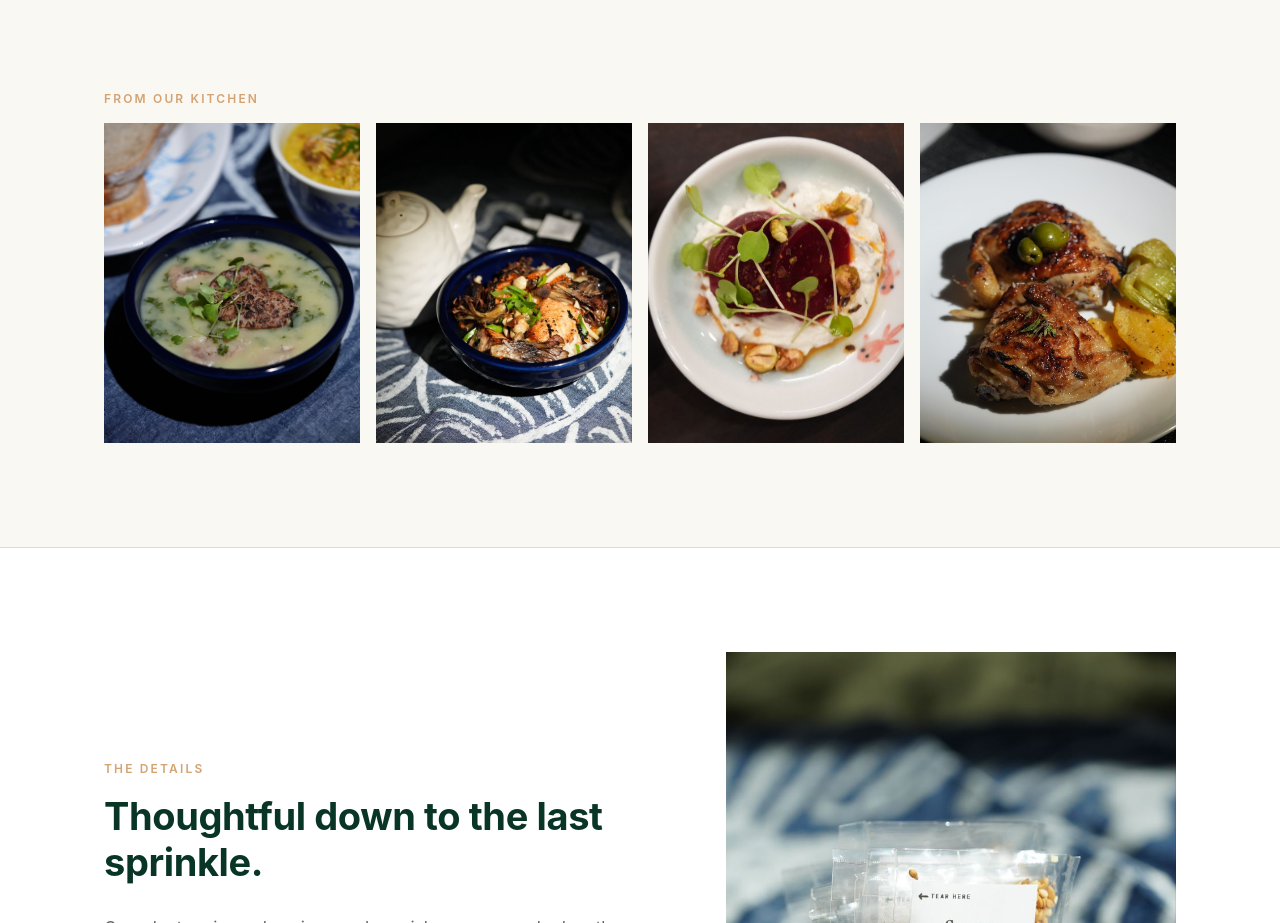
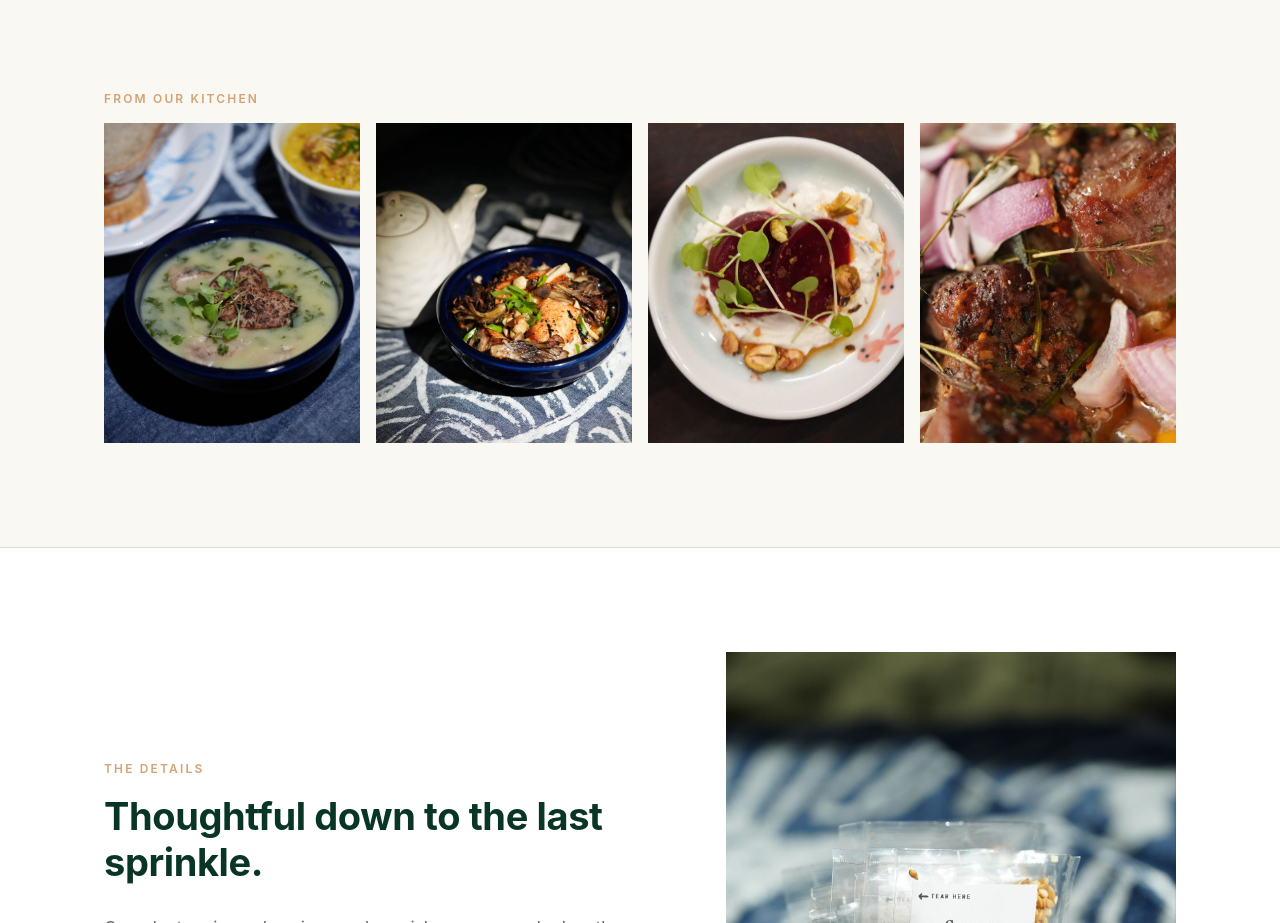
Before and after one commit to odonnellandrea/dinnerwithcharles, a React (Vite) app: page / in a window 1280 px wide. Shown: the part 2040-2963 px from the top of the page. Built offline with nearby package versions, Linux system fonts and the light colour scheme; no server answers.

Commit message:
Homepage gallery: braised pork close-up in the fourth spot
Co-Authored-By: Claude Fable 5.1 <noreply@anthropic.com>
Claude-Session: https://claude.ai/code/session_01DQuaJtLVWZY1FNstb3W5jC

```diff
--- a/src/components/LandingPage.jsx
+++ b/src/components/LandingPage.jsx
@@ -91,7 +91,7 @@ export default function LandingPage({ onSignIn, onJoin }) {
             <img src="/images/soup-greens.jpg" alt="Creamy potato and greens soup topped with seared sausage and microgreens" />
             <img className="landing-gallery-low" src="/images/salmon-mushroom-bowl.jpg" alt="Seared salmon and roasted mushrooms over rice in a blue bowl, beside a white teapot" />
             <img className="landing-gallery-right" src="/images/beets-pistachio.jpg" alt="Roasted beets over whipped cheese with pistachios and microgreens" />
-            <img className="landing-gallery-low" src="/images/chicken-thighs-olives.jpg" alt="Roasted chicken thighs with green olives and lemon on a white plate" />
+            <img className="landing-gallery-low" src="/images/braised-pork-onions.jpg" alt="Braised pork with red onion, garlic and fresh thyme, close up" />
           </div>
         </div>
       </section>
```
Also changed, not shown: public/images/braised-pork-onions.jpg (added).
